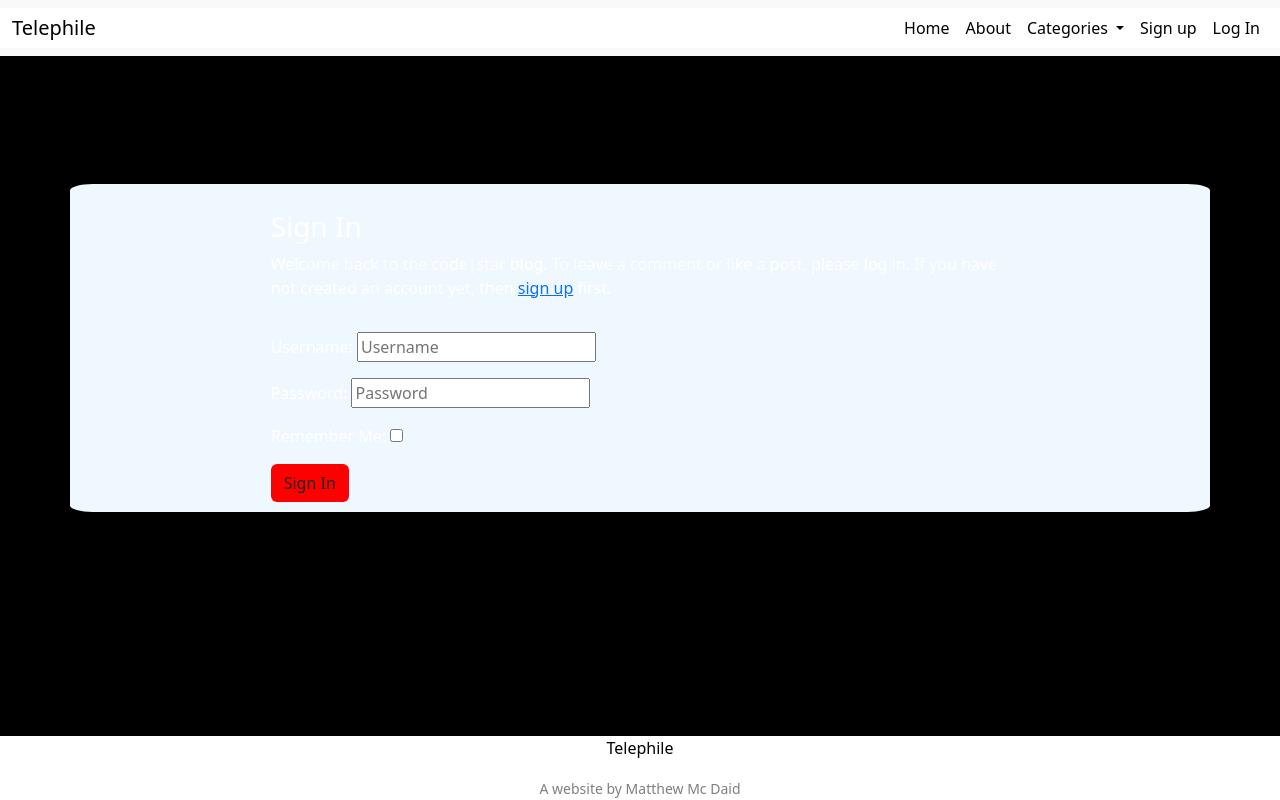
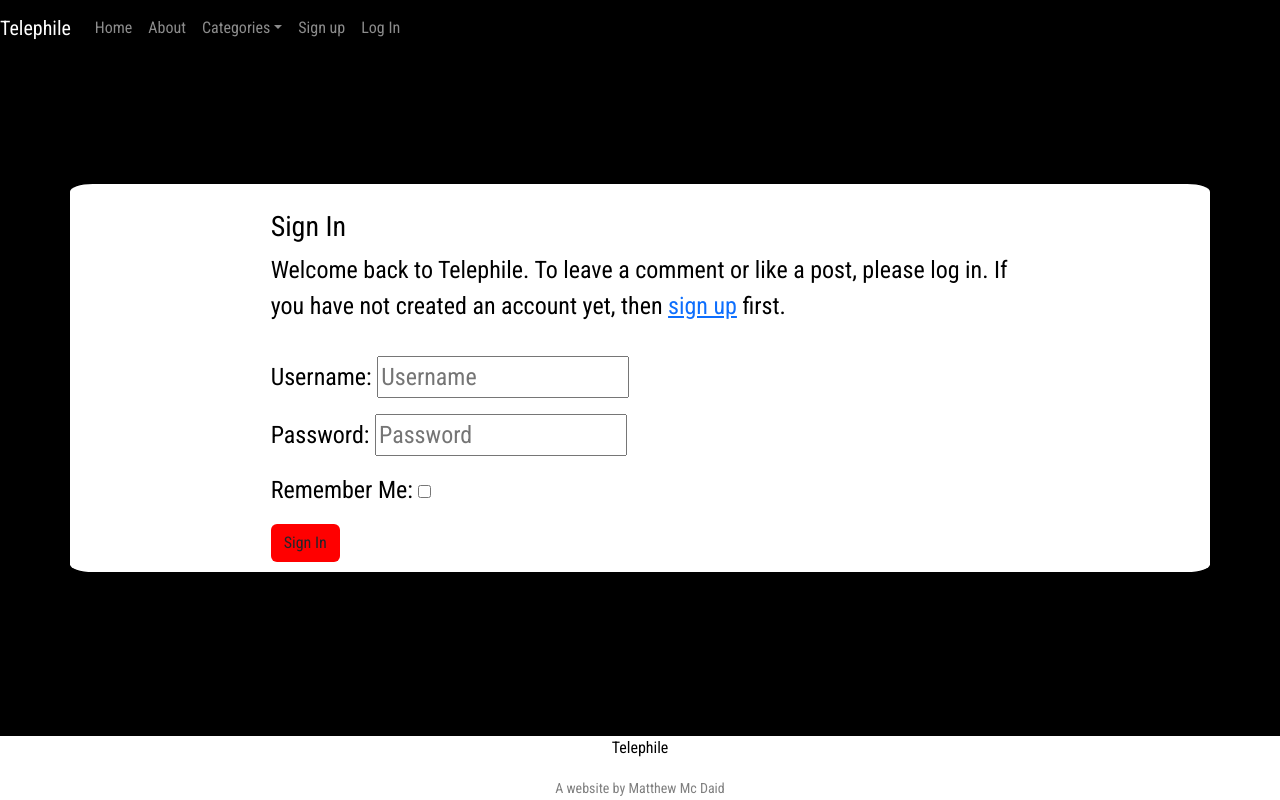
Before and after one commit to Mcdaid101/telephile, a Django app: page /accounts/login/ in a window 1280 px wide. Run offline with Django 3.2, Linux system fonts and the light colour scheme; some libraries are stand-ins or nearby versions.

Commit message:
added new nav bar and imported rest of project html pages

```diff
--- a/blog/urls.py
+++ b/blog/urls.py
@@ -5,4 +5,5 @@ urlpatterns = [
     path('', views.PostList.as_view(), name='home'),
     path('<slug:slug>/', views.PostDetail.as_view(), name='post_detail'),
     path('like/<slug:slug>', views.PostLike.as_view(), name='post_like'),
+
 ]
--- a/static/css/style.css
+++ b/static/css/style.css
@@ -1,7 +1,9 @@
 body {
   background-color: black;
   color: white;
+  font-family: 'Roboto Condensed', sans-serif;
 }
+
 .nav-item {
   color: white;
 }
@@ -46,9 +48,12 @@ body {
   margin-top: 10%;
   border: 5px;
   border-color: black;
-  background-color: aliceblue;
+  background-color: white;
   border-radius: 2%;
   padding: 10px;
+  color: black;
+  font-size: 150%;
+  margin-bottom: 200px;
 }
 
 #sign-in-btn {
--- /dev/null
+++ b/templates/about.html
@@ -0,0 +1,5 @@
+{% extends "base.html" %}
+
+{% block content %}
+
+{%endblock%}
--- a/templates/account/login.html
+++ b/templates/account/login.html
@@ -12,7 +12,7 @@
     <div class="col-md-8 mt-3 offset-md-2">
       <h3>{% trans "Sign In" %}</h3>
 
-      <p>{% blocktrans %}Welcome back to the code|star blog. To leave a comment or like a post, please log in. If you
+      <p>{% blocktrans %}Welcome back to Telephile. To leave a comment or like a post, please log in. If you
         have not created an account yet, then <a class="link" href="{{ signup_url }}">sign up</a>
         first.{% endblocktrans %}</p>
     </div>
--- a/templates/base.html
+++ b/templates/base.html
@@ -11,51 +11,53 @@
     <link rel="stylesheet" href="https://cdnjs.cloudflare.com/ajax/libs/font-awesome/5.15.3/css/all.min.css">
     <meta name="viewport" content="width=device-width, initial-scale=1" />
     <link rel="stylesheet" href="path/to/font-awesome/css/font-awesome.min.css">
+    <link rel="preconnect" href="https://fonts.googleapis.com">
+    <link rel="preconnect" href="https://fonts.gstatic.com" crossorigin>
+    <link href="https://fonts.googleapis.com/css2?family=Roboto+Condensed&display=swap" rel="stylesheet">
+    <link href="https://fonts.googleapis.com/css2?family=Anton&display=swap" rel="stylesheet">
     <link rel="stylesheet" href="{% static 'css/style.css' %}">
     <title>Telephile</title>
 </head>
 <body>
   <header>
-        <nav class="navbar navbar-expand-lg bg-body-tertiary">
-            <div class="bg-white container-fluid">
-              <a class="navbar-brand text-black" href="{% url 'home' %}">Telephile</a>
-              <button class="navbar-toggler text-black" type="button" data-bs-toggle="collapse text-black" data-bs-target="#navbarSupportedContent" aria-controls="navbarSupportedContent" aria-expanded="false" aria-label="Toggle navigation">
+    <nav class="navbar navbar-expand-lg navbar-dark text-white" style="background-color: black">
+      <!-- Navbar content -->
+      <a class="navbar-brand" href="{% url 'home' %}">Telephile</a>
+      <button class="navbar-toggler" type="button" data-toggle="collapse" data-target="#navbarNavDropdown" aria-controls="navbarNavDropdown" aria-expanded="false" aria-label="Toggle navigation">
         <span class="navbar-toggler-icon"></span>
       </button>
-              <div class="collapse navbar-collapse justify-content-between" id="navbarSupportedContent">
-                <ul class="navbar-nav ms-auto mb-2 mb-lg-0">
-                  <li class="nav-item">
-                    <a class="nav-link active text-black" aria-current="page" href="{% url 'home' %}">Home</a>
+      <div class="collapse navbar-collapse" id="navbarNavDropdown">
+        <ul class="navbar-nav">
+          <li class="nav-item active">
+            <a class="nav-link" href="{% url 'home' %}">Home <span class="sr-only">(current)</span>
+            </a>
           </li>
           <li class="nav-item">
-                    <a class="nav-link text-black" href="#">About</a>
+            <a class="nav-link" href="{% url 'about' %}">About</a>
           </li>
           <li class="nav-item dropdown">
-                    <a class="nav-link dropdown-toggle text-black" href="#" role="button" data-bs-toggle="dropdown" aria-expanded="false">
-                      Categories
-                    </a>
-                    <ul class="dropdown-menu">
-                      <li><a class="dropdown-item" href="#">Drama</a></li>
-                      <li><a class="dropdown-item" href="#">Sci-Fi</a></li>
-                      <li><a class="dropdown-item" href="#">Fantasy</a></li>
-                      <li><a class="dropdown-item" href="#">Comedy</a></li>
-                      <li><a class="dropdown-item" href="#">Documentary</a></li>
-                    </ul>
+            <a class="nav-link dropdown-toggle" href="#" id="navbarDropdownMenuLink" data-toggle="dropdown" aria-haspopup="true" aria-expanded="false">Categories</a>
+            <div class="dropdown-menu" aria-labelledby="navbarDropdownMenuLink">
+              <a class="dropdown-item" href="{% url 'drama' %}">Drama</a>
+              <a class="dropdown-item" href="#">Sci-Fi</a>
+              <a class="dropdown-item" href="#">Fantasy</a>
+              <a class="dropdown-item" href="#">Comedy</a>
+              <a class="dropdown-item" href="#">Documentary</a>
+            </div>
           </li>
           {% if user.is_authenticated %}
           <li class="nav-item">
-                        <a class="nav-link text-black" href="{% url 'account_logout' %}">Logout</a>
+              <a class="nav-link" href="{% url 'account_logout' %}">Logout</a>
           </li>
           {% else %}
           <li class="nav-item">
-                        <a class="nav-link text-black" href="{% url 'account_signup' %}">Sign up</a>
+              <a class="nav-link" href="{% url 'account_signup' %}">Sign up</a>
           </li>
           <li class="nav-item">
-                    <a class="nav-link text-black" href="{% url 'account_login' %}">Log In</a>
+              <a class="nav-link" href="{% url 'account_login' %}">Log In</a>
           </li>
           {% endif %}
         </ul>
-              </div>
       </div>
     </nav>
   </header>
--- /dev/null
+++ b/templates/comedy.html
@@ -0,0 +1,5 @@
+{% extends "base.html" %}
+
+{% block content %}
+
+{%endblock%}
--- /dev/null
+++ b/templates/documentary.html
@@ -0,0 +1,5 @@
+{% extends "base.html" %}
+
+{% block content %}
+
+{%endblock%}
--- /dev/null
+++ b/templates/drama.html
@@ -0,0 +1,5 @@
+{% extends "base.html" %}
+
+{% block content %}
+
+{%endblock%}
--- /dev/null
+++ b/templates/fantasy.html
@@ -0,0 +1,5 @@
+{% extends "base.html" %}
+
+{% block content %}
+
+{%endblock%}
--- /dev/null
+++ b/templates/sci-fi.html
@@ -0,0 +1,5 @@
+{% extends "base.html" %}
+
+{% block content %}
+
+{%endblock%}
```
Lines whose indentation alone changed are shown as unchanged.
